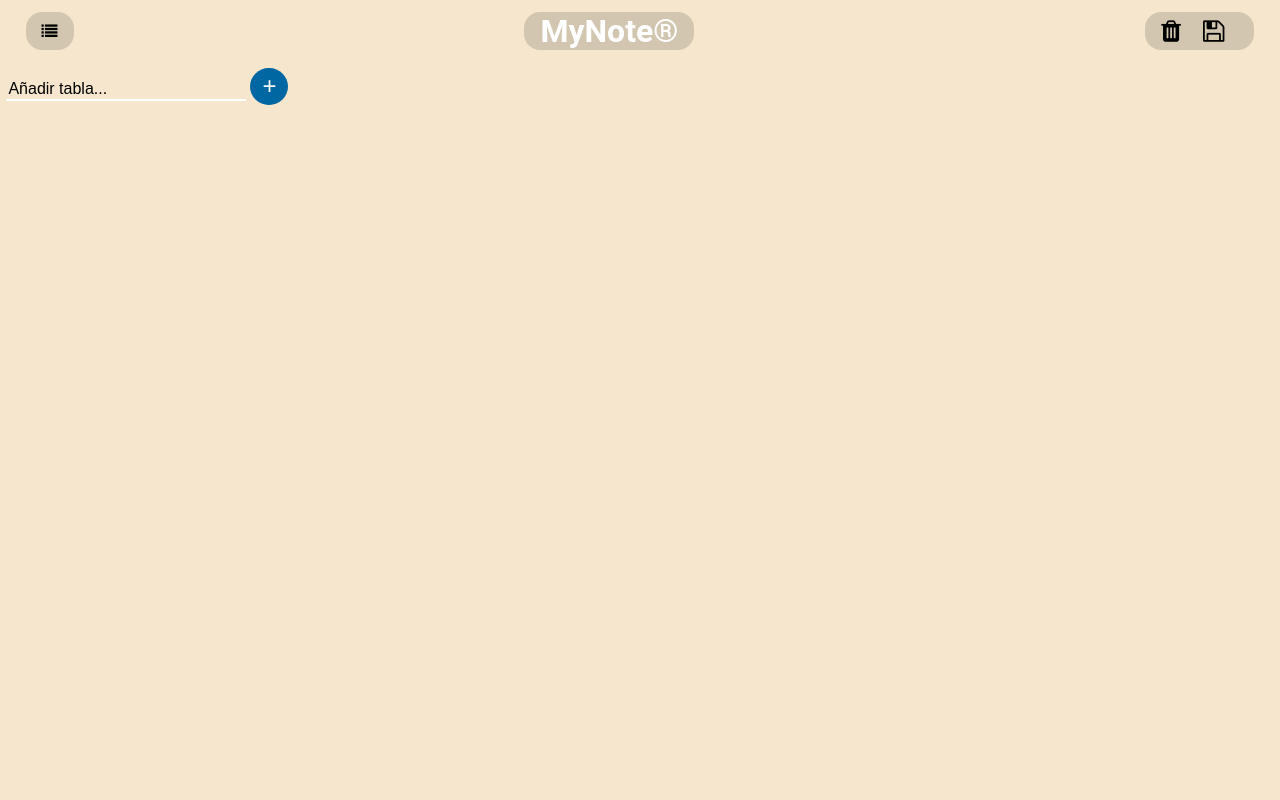
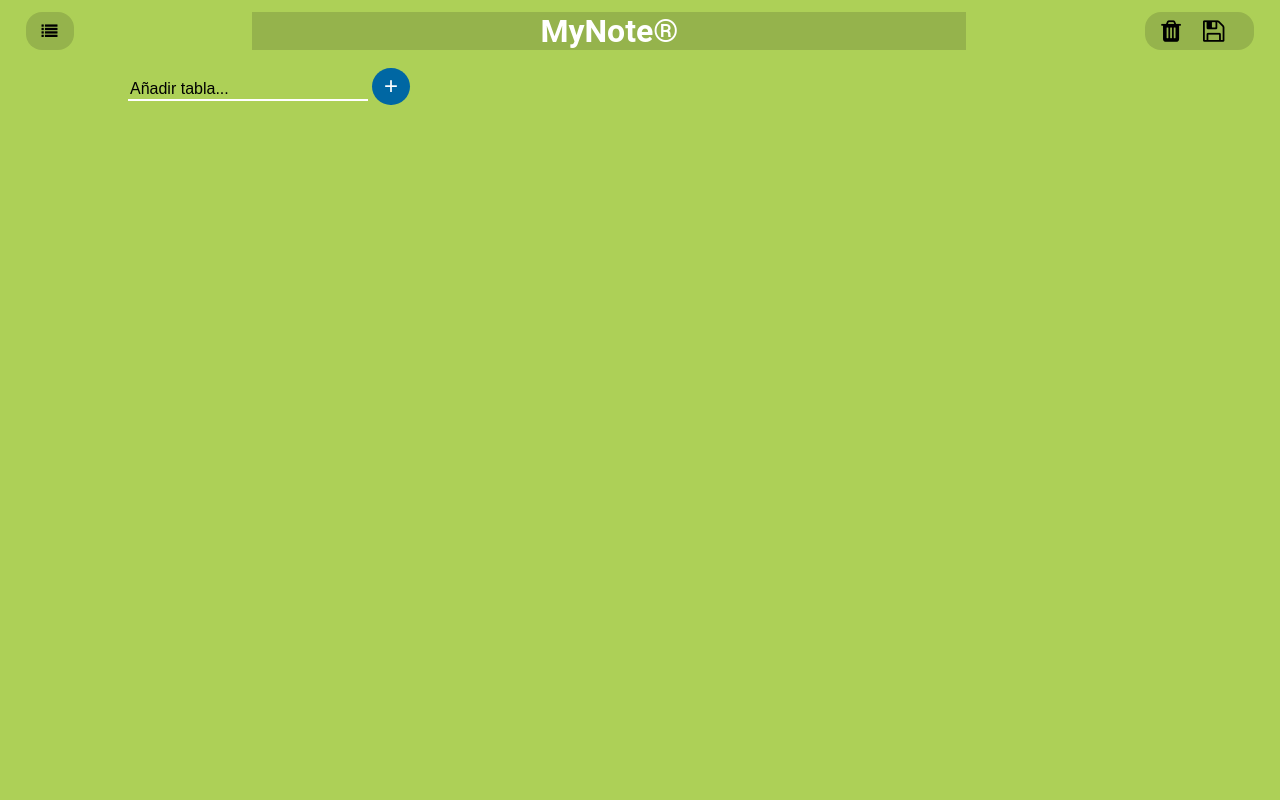
Before and after one commit to ticiAngelucci/trelloSist, a PHP site: page / in a window 1280 px wide. Run offline with PHP 8.4, Linux system fonts and the light colour scheme.

Commit message:
some styles in css

```diff
--- a/css/main.css
+++ b/css/main.css
@@ -2,7 +2,7 @@
 @import url('https://fonts.googleapis.com/css2?family=Playfair+Display&display=swap');
  body{
     font-family: Arial, Helvetica, sans-serif;
-    background-color: #f6e6ce !important;
+    background-color: #add057 !important;
 }
 
 .sidebar{
@@ -144,7 +144,7 @@ body {
     z-index: 1;
     top: 0;
     left: 0;
-    background-color: #233138;
+    background-color: #e2f5b8;
     overflow-x: hidden;
     transition: width 0.5s;
     padding-top: 4rem;
@@ -174,12 +174,11 @@ body {
     padding: 0.5rem;
     margin-inline: 1em;
     margin-bottom: 1rem;
-    border-radius: 0.5rem;
     box-shadow: 3px 3px var(--primary-color-light);
 }
 
 .sidenav > ul > li.is-active {
-    box-shadow: 3px 3px yellow;
+    box-shadow: 3px 3px #009665;
 }
 
 .sidenav > ul > li.is-active:hover {
@@ -203,7 +202,7 @@ body {
 }
 
 .container {
-    width: min(99%, 90.5rem);
+    width: 80%;
     margin-inline: auto;
     overflow-x: auto;
     min-height: 85%;
@@ -301,8 +300,7 @@ body {
     font-weight: 600;
 
     background-color: rgba(14, 14, 14, 0.15);
-    padding-inline: 1rem;
-    border-radius: 1rem;
+    padding-inline: 18rem;
 }
 
 input[type="text"] {
@@ -333,8 +331,8 @@ input[type="text"]:focus {
     border: none;
     font-size: 1rem;
     border-radius: 1rem;
-    background-color: var(--primary-color);
-    color: black;
+    background-color: #00bca3;
+    color: white;
     padding: 0.5em 1em;
     box-shadow: 0px 2px var(--primary-color-light);
     margin-bottom: 2rem;
@@ -342,13 +340,13 @@ input[type="text"]:focus {
 
 #add-board-button:hover {
     cursor: pointer;
-    color: white;
+    color: black;
     box-shadow: 0px 2px white;
 }
 
 #add-board-text {
-    width:100%;
-    color:white;
+    width:80%;
+    color:black;
 }
 
 .plus-button {
```
